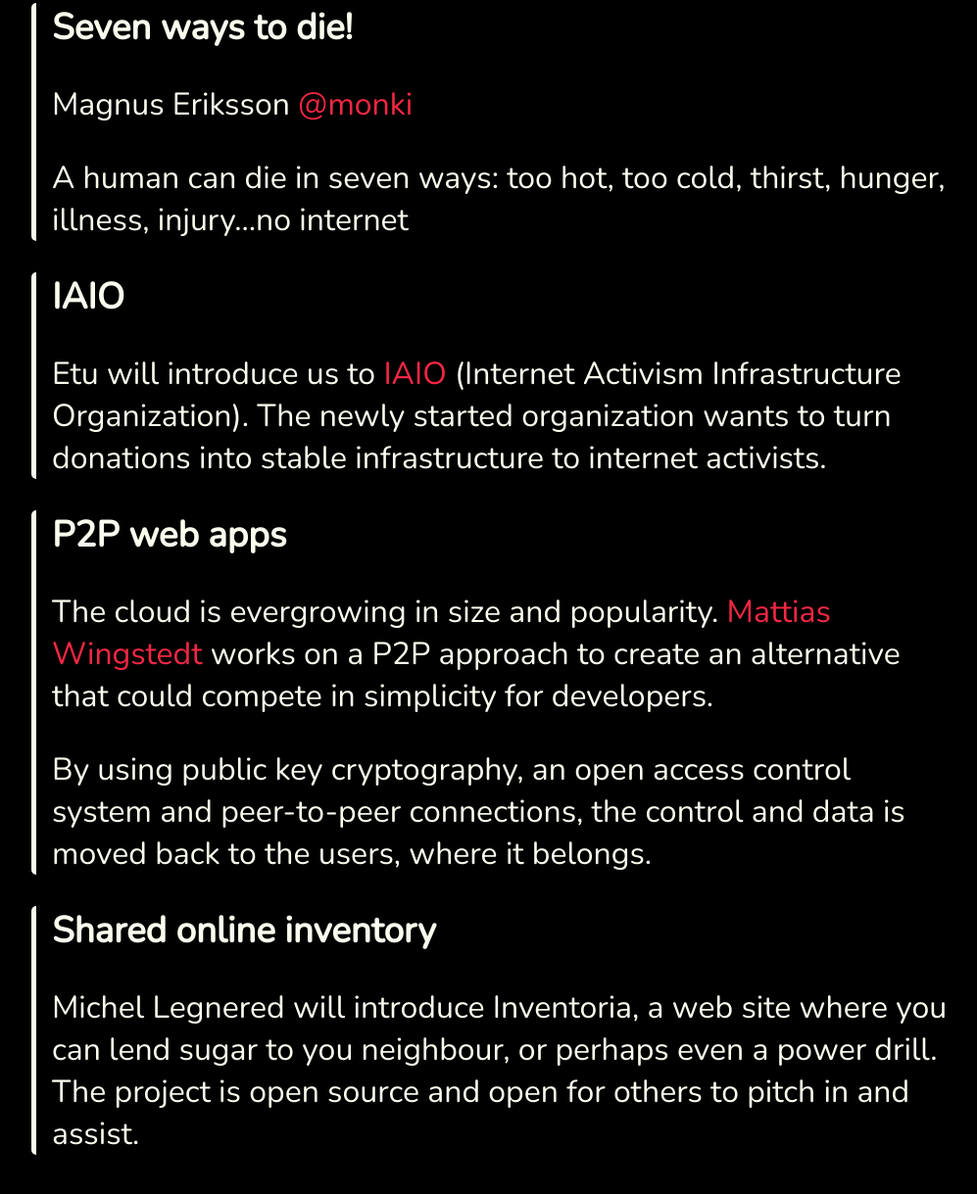
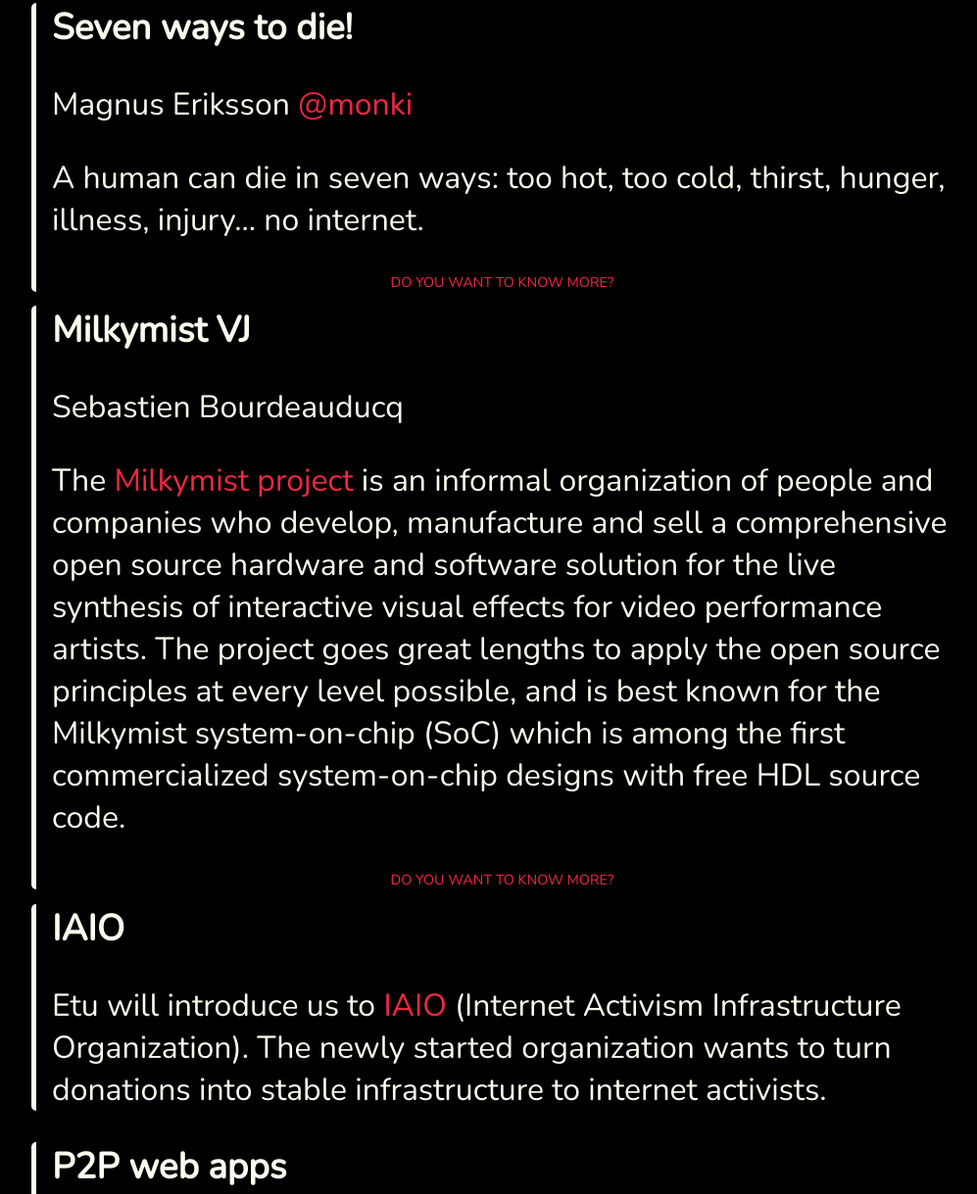
Before and after one commit to forskningsavd/hacknight, a plain HTML site: page index.html in a window 1280 px wide. Shown: the part 4689-5908 px from the top of the page at 98% size, without its empty margins (138-1135 px from the left). Drawn offline with nearby package versions, Linux system fonts and the light colour scheme; a web font is replaced by a local one.

Commit message:
Expandme, milkymist.

```diff
--- a/hacknight.css
+++ b/hacknight.css
@@ -118,3 +118,12 @@
   border-left: 5px solid #F9FDEE;
   border-radius: 5px;
 }
+.expandme {
+  font-size:90%;
+  color: #F32744;
+  cursor: pointer;
+  text-align: center;
+}
+.expandable {
+  display: none;
+}
--- a/index.html
+++ b/index.html
@@ -106,19 +106,45 @@
               </p>
               <p>
                 A human can die in seven ways: too hot,
-                too cold, thirst, hunger, illness, injury...no internet
+                too cold, thirst, hunger, illness, injury... no internet.
               </p>
-              <p style="display: none">
+              <p class=expandme>DO YOU WANT TO KNOW MORE?</p>
+              <p class=expandable>
                 This talk introduces a way of mapping where the dependencies
                 for our current Internets are located and how we can move them
                 closer to ourselves to see what is necessary to build to achieve
                 more resilient and free networks. It uses the "Six Ways to Die"
                 way of modelling threats and resources in disaster situations
-                (made by <a href="http://tiwtter.com/#!/leachless">@leachless</a>)
+                (made by <a href="http://twitter.com/#!/leashless">@leashless</a>)
                 and applies it to running the Internet. Examples will come from
-                DIY efforts and research projects.)""
+                DIY efforts and research projects.)
               </p>
             </div>
+            <div class=celebrate>
+              <h4>Milkymist VJ</h4>
+              <p>
+              Sebastien Bourdeauducq  </p>
+            <p>
+            The <a href=http://milkymist.org>Milkymist project</a> is an informal organization of people and
+            companies who develop, manufacture and sell a comprehensive open source
+            hardware and software solution for the live synthesis of interactive
+            visual effects for video performance artists. The project goes great
+            lengths to apply the open source principles at every level possible, and
+            is best known for the Milkymist system-on-chip (SoC) which is among the
+            first commercialized system-on-chip designs with free HDL source code.
+            </p>
+              <p class=expandme>DO YOU WANT TO KNOW MORE?</p>
+            <p class=expandable>
+            As a result, several Milkymist technologies have been reused in
+            applications unrelated to video synthesis. For example, NASA's
+            Communication Navigation and Networking Reconfigurable Testbed (CoNNeCT)
+            experiment uses the memory controller that was originally developed for
+            the Milkymist system-on-chip and published under the GNU GPL.
+            </p>
+            </div>
+
+
+
             <div class=celebrate>
               <h4>IAIO</h4>
               <p>Etu will introduce us to <a href=http://iaio.eu>IAIO</a> (Internet Activism Infrastructure Organization).
@@ -132,7 +158,7 @@
             </div>
             <div class=celebrate>
               <h4>Shared online inventory</h4>
-              <p>Michel Legnered will introduce Inventoria, a web site where you can lend sugar to you neighbour, or perhaps even a power drill. The project is open source and open for others to pitch in and assist.</p>
+              <p>Michel Legnered will introduce Inventoria, a web site where you can lend sugar to you neighbour, or perhaps even a power drill. The project is Open Source and open for others to pitch in and assist.</p>
             </div>
 
 
--- a/js/hacknight.js
+++ b/js/hacknight.js
@@ -12,4 +12,8 @@
         */
         event.preventDefault();
     });
+    $(".expandme").click(function(e) {
+        $(this).hide("fast").next(".expandable").show("slow");
+
+    });
 });
```
